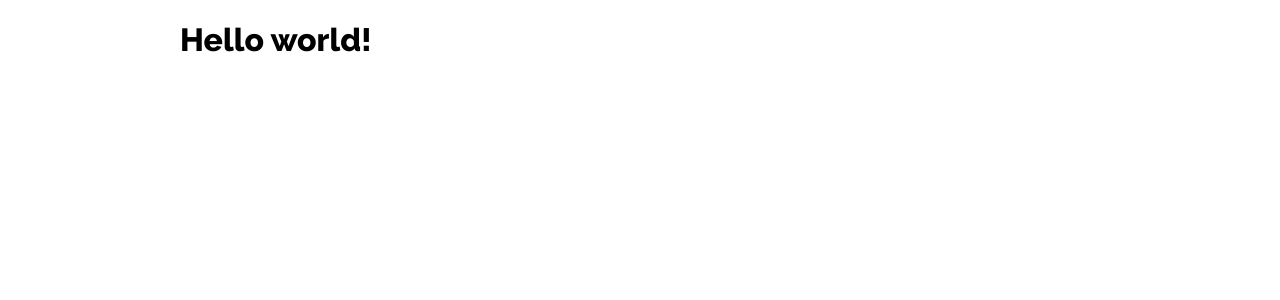
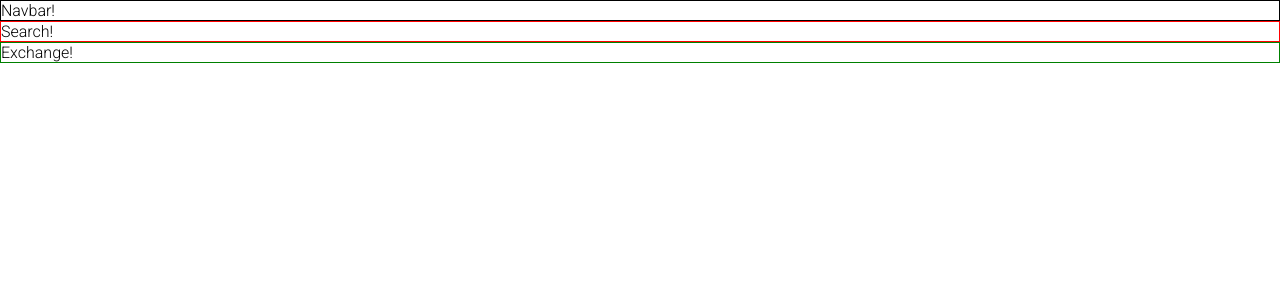
Before and after one commit to juliuscc/speak.exchange, a Next.js app: page / in a window 1280 px wide. Shown: the top 300 px of the page. Built offline with nearby package versions, Linux system fonts and the light colour scheme.

Commit message:
feat: add initial structure of main page (#10)

```diff
--- /dev/null
+++ b/components/Navbar.js
@@ -0,0 +1,7 @@
+import styled from 'styled-components'
+
+const Navbar = styled.div`
+  border: 1px solid black;
+`
+
+export default () => <Navbar>Navbar!</Navbar>
--- /dev/null
+++ b/container/Exchange.js
@@ -0,0 +1,7 @@
+import styled from 'styled-components'
+
+const Exchange = styled.div`
+  border: 1px solid green;
+`
+
+export default () => <Exchange>Exchange!</Exchange>
--- /dev/null
+++ b/container/SearchExchange.js
@@ -0,0 +1,7 @@
+import styled from 'styled-components'
+
+const SearchWrapper = styled.div`
+  border: 1px solid red;
+`
+
+export default () => <SearchWrapper>Search!</SearchWrapper>
--- a/pages/index.js
+++ b/pages/index.js
@@ -1,9 +1,13 @@
-import Container from '../components/fragments/Container'
+import Navbar from '../components/Navbar'
+import Search from '../container/SearchExchange'
+import Exchange from '../container/Exchange'
 
 const Home = () => (
-  <Container>
-    <h1>Hello world!</h1>
-  </Container>
+  <>
+    <Navbar />
+    <Search />
+    <Exchange />
+  </>
 )
 
 export default Home
```
